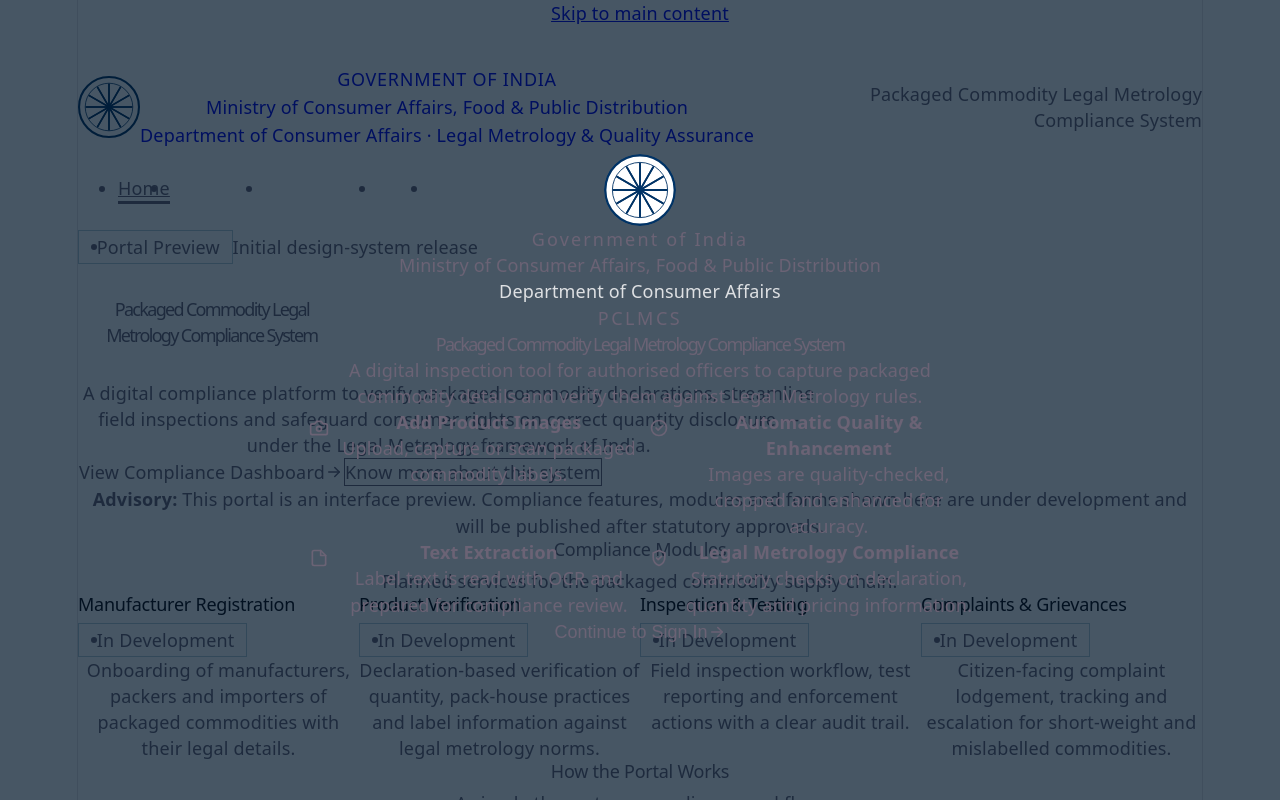
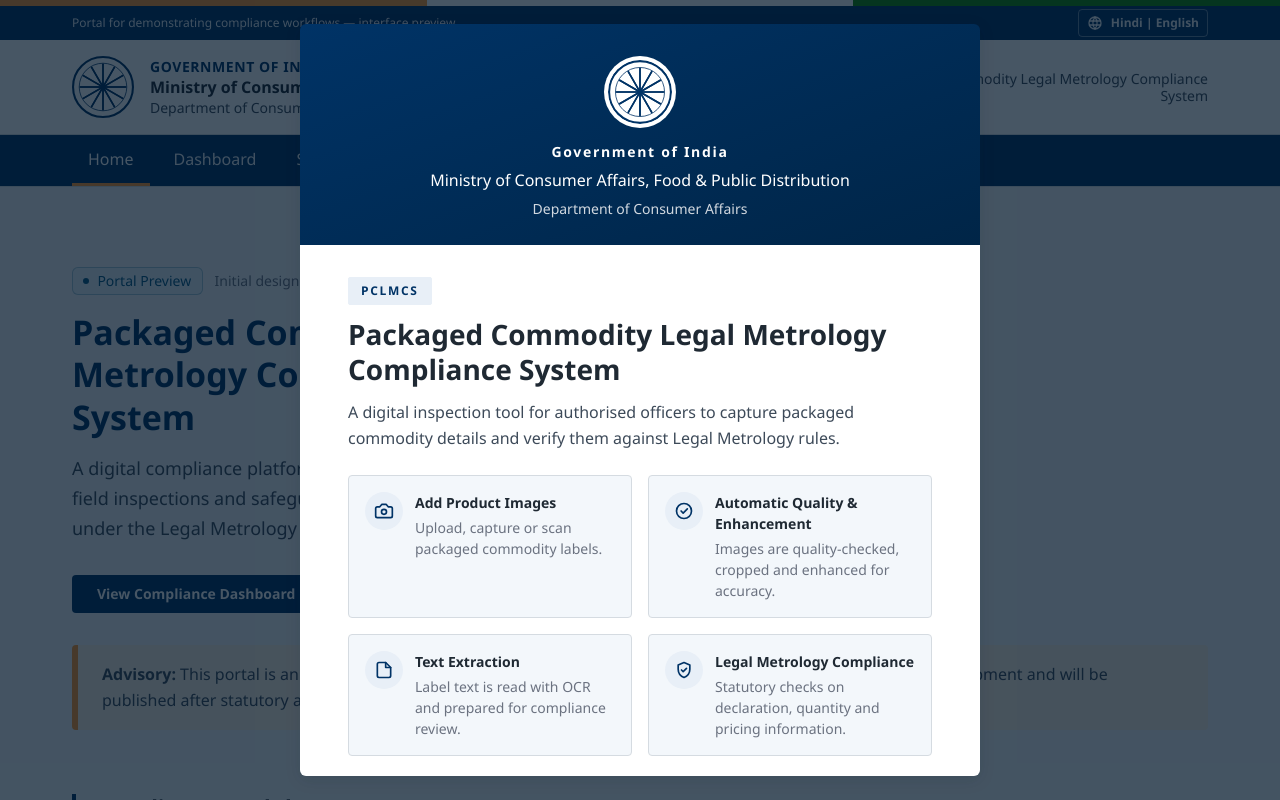
Before and after one commit to Rupeshjp08/LegalMetrology, a React (Vite) app: page / in a window 1280 px wide. Shown: the top 800 px of the page. Built offline with nearby package versions, Linux system fonts and the light colour scheme.

Commit message:
fix(css): replace placeholder Vite root styles with government metrology design system imports

```diff
--- a/package.json
+++ b/package.json
@@ -23,7 +23,7 @@
     "react-dom": "^19.2.8",
     "react-router-dom": "^7.18.3",
     "recharts": "^3.10.1",
-    "tesseract.js": "^6.0.0"
+    "tesseract.js": "^6.0.1"
   },
   "devDependencies": {
     "@types/react": "^19.2.18",
--- a/src/index.css
+++ b/src/index.css
@@ -1,111 +1,41 @@
-:root {
-  --text: #6b6375;
-  --text-h: #08060d;
-  --bg: #fff;
-  --border: #e5e4e7;
-  --code-bg: #f4f3ec;
-  --accent: #aa3bff;
-  --accent-bg: rgba(170, 59, 255, 0.1);
-  --accent-border: rgba(170, 59, 255, 0.5);
-  --social-bg: rgba(244, 243, 236, 0.5);
-  --shadow:
-    rgba(0, 0, 0, 0.1) 0 10px 15px -3px, rgba(0, 0, 0, 0.05) 0 4px 6px -2px;
+/* Legal Metrology Packaged Commodities Portal - Global Master Stylesheet */
+@import './styles/variables.css';
+@import './styles/base.css';
+@import './styles/components.css';
 
-  --sans: system-ui, 'Segoe UI', Roboto, sans-serif;
-  --heading: system-ui, 'Segoe UI', Roboto, sans-serif;
-  --mono: ui-monospace, Consolas, monospace;
+/* Root layout container override */
+#root {
+  min-height: 100vh;
+  display: flex;
+  flex-direction: column;
+  width: 100%;
+  max-width: 100%;
+  margin: 0;
+  padding: 0;
+  text-align: left;
+  background-color: var(--color-bg, #f4f6f8);
+  color: var(--color-text, #1f2933);
+}
 
-  font: 18px/145% var(--sans);
-  letter-spacing: 0.18px;
-  color-scheme: light dark;
-  color: var(--text);
-  background: var(--bg);
-  font-synthesis: none;
-  text-rendering: optimizeLegibility;
+/* Global reset for clean component alignment */
+body {
+  margin: 0;
+  padding: 0;
+  font-family: var(--font-family, system-ui, -apple-system, sans-serif);
+  background-color: var(--color-bg, #f4f6f8);
+  color: var(--color-text, #1f2933);
+  text-align: left;
   -webkit-font-smoothing: antialiased;
-  -moz-osx-font-smoothing: grayscale;
+}
 
-  @media (max-width: 1024px) {
-    font-size: 16px;
+/* Pulse animation utility for high-priority enforcement alerts */
+@keyframes pulse {
+  0%, 100% {
+    opacity: 1;
+    transform: scale(1);
+  }
+  50% {
+    opacity: 0.92;
+    transform: scale(1.02);
   }
 }
-
-@media (prefers-color-scheme: dark) {
-  :root {
-    --text: #9ca3af;
-    --text-h: #f3f4f6;
-    --bg: #16171d;
-    --border: #2e303a;
-    --code-bg: #1f2028;
-    --accent: #c084fc;
-    --accent-bg: rgba(192, 132, 252, 0.15);
-    --accent-border: rgba(192, 132, 252, 0.5);
-    --social-bg: rgba(47, 48, 58, 0.5);
-    --shadow:
-      rgba(0, 0, 0, 0.4) 0 10px 15px -3px, rgba(0, 0, 0, 0.25) 0 4px 6px -2px;
-  }
-
-  #social .button-icon {
-    filter: invert(1) brightness(2);
-  }
-}
-
-body {
-  margin: 0;
-}
-
-#root {
-  width: 1126px;
-  max-width: 100%;
-  margin: 0 auto;
-  text-align: center;
-  border-inline: 1px solid var(--border);
-  min-height: 100svh;
-  display: flex;
-  flex-direction: column;
-  box-sizing: border-box;
-}
-
-h1,
-h2 {
-  font-family: var(--heading);
-  font-weight: 500;
-  color: var(--text-h);
-}
-
-h1 {
-  font-size: 56px;
-  letter-spacing: -1.68px;
-  margin: 32px 0;
-  @media (max-width: 1024px) {
-    font-size: 36px;
-    margin: 20px 0;
-  }
-}
-h2 {
-  font-size: 24px;
-  line-height: 118%;
-  letter-spacing: -0.24px;
-  margin: 0 0 8px;
-  @media (max-width: 1024px) {
-    font-size: 20px;
-  }
-}
-p {
-  margin: 0;
-}
-
-code,
-.counter {
-  font-family: var(--mono);
-  display: inline-flex;
-  border-radius: 4px;
-  color: var(--text-h);
-}
-
-code {
-  font-size: 15px;
-  line-height: 135%;
-  padding: 4px 8px;
-  background: var(--code-bg);
-}
```
Also changed, not shown: 1 other file (tests, documents, lock files or other folders).
